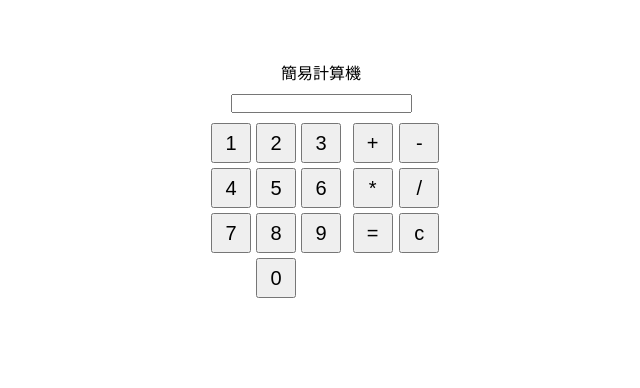
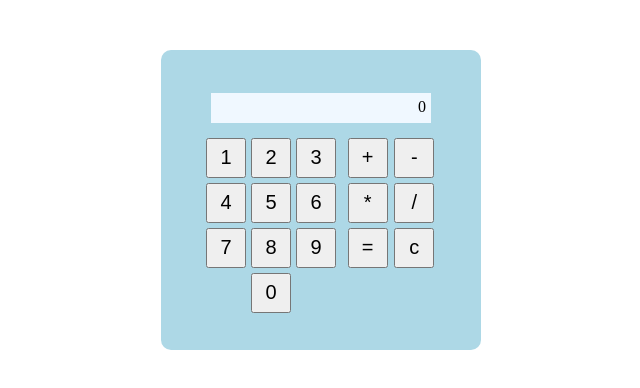
Before and after one commit to ahlunlearn/odin-calculator, a plain HTML site: page index.html in a window 1280 px wide. Shown: the whole page, without its empty margins (319-959 px from the left). Drawn offline with Linux system fonts and the light colour scheme.

Commit message:
change input to div

```diff
--- a/index.html
+++ b/index.html
@@ -10,10 +10,7 @@
 </head>
 <body>
     <div class="container">
-        <div class="title">簡易計算機</div>
-        <div class="display">
-            <input type="text" name="" id="">
-        </div>
+        <div class="display">0</div>
         <div class="btns">
             <div class="num_btns">
                 <button class="one" value="1">1</button>
--- a/script.js
+++ b/script.js
@@ -31,10 +31,14 @@ function operate(cal,a,b){
     }
 }
 let input_str = ''
-const display = document.querySelector('.display input')
+const display = document.querySelector('.display')
 const num_btns = document.querySelectorAll('.num_btns button')
 for(let i = 0; i < num_btns.length;i++){
     num_btns[i].addEventListener('click', ()=>{
-        display.value += num_btns[i].value
+        if(display.innerText === '0'){
+            display.innerText = num_btns[i].value
+        } else {
+            display.innerText += num_btns[i].value
+        }
     })
 }
--- a/style.css
+++ b/style.css
@@ -5,20 +5,25 @@
 }
 
 .container{
-    width: 70%;
+    width: 320px;
+    height: 300px;
     margin: 50px auto;
     text-align: center;
     display: flex;
     flex-direction: column;
     justify-content: center;
     align-items: center;
+    background-color: lightblue;
+    border-radius: 10px;
 }
 
-.title{
-    margin: 10px auto;
-}
-.display input{
+.display{
+    margin: 5px auto;
+    width: 220px;
+    height: 30px;
     text-align: right;
+    padding: 5px;
+    background-color: aliceblue;
 }
 .btns{
     margin-top: 10px;
@@ -53,4 +58,5 @@
     justify-content: space-evenly;
     align-items: center;
     margin-top: -45px;
+    margin-right: 10px;
 }
```
